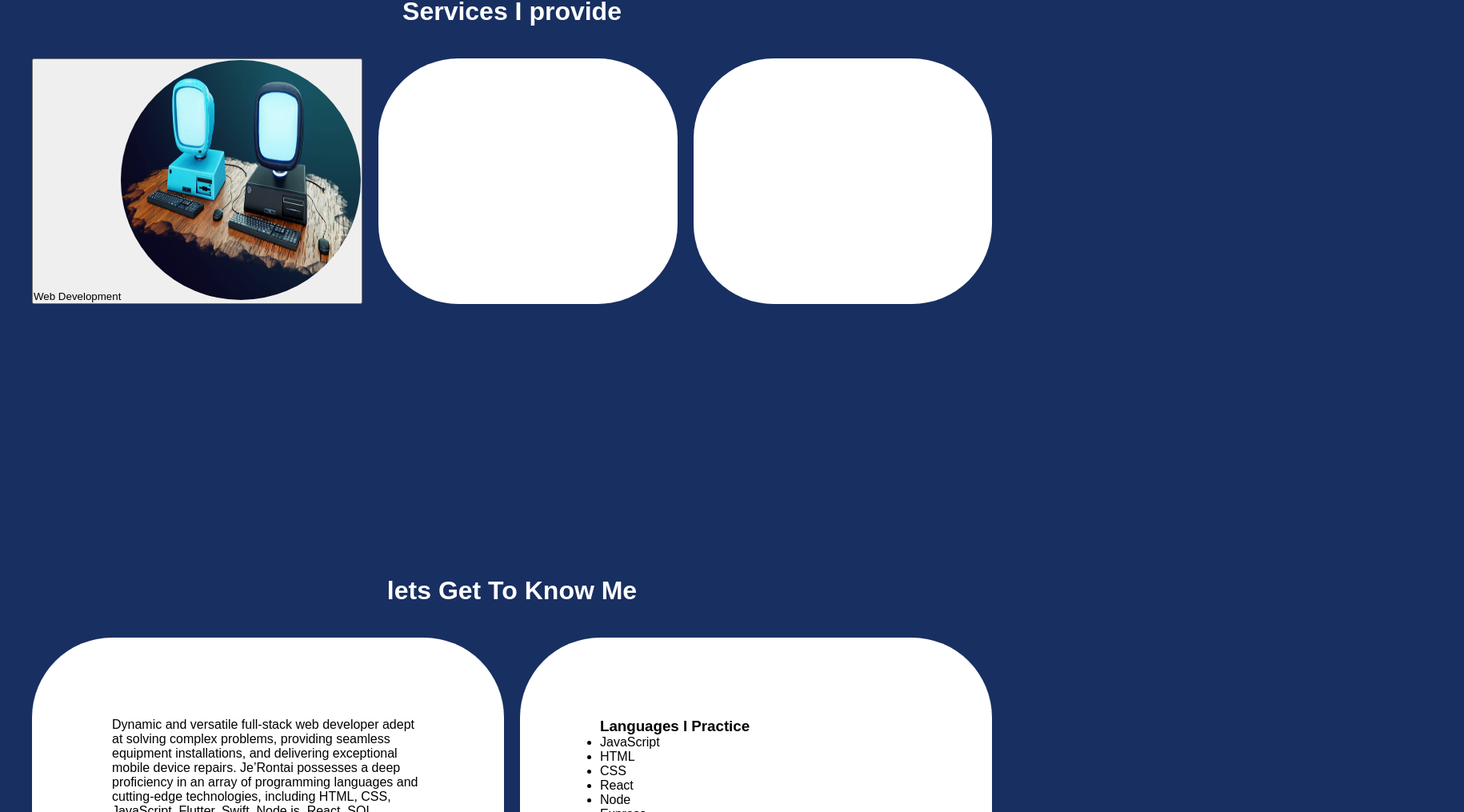
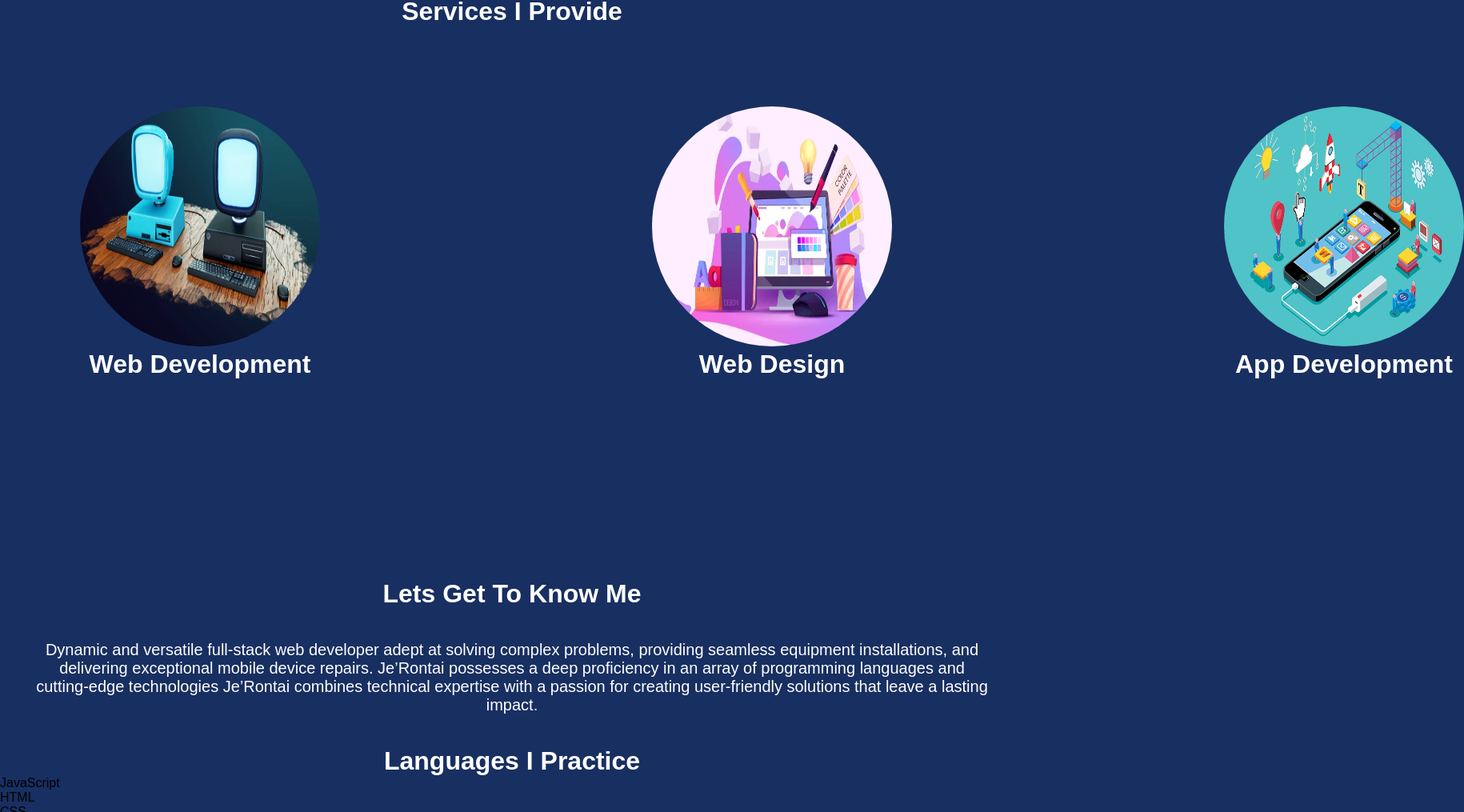
Before and after one commit to Jerontai-Mcfee/PORTFOLIO-2024, a React (Create React App) app: page / in a window 1280 px wide. Shown: the part 1516-2531 px from the top of the page at 80% size, 1830 px wide, since content can reach past the window. Built offline with nearby package versions, Linux system fonts and the light colour scheme.

Commit message:
working on about and skills next

```diff
--- a/src/pages/Home.jsx
+++ b/src/pages/Home.jsx
@@ -3,6 +3,8 @@ import "../styles/Home.css";
 import Navbar from '../Components/Navbar';
 import video1 from '../video/video1.mov';
 import webdev from '../helpers/webdev.jpg';
+import webdesign from '../helpers/webdesign.jpg';
+import appdev from '../helpers/appdev.png';
 // import 'bootstrap/dist/css/bootstrap.min.css';
 
 function Home() {
@@ -20,43 +22,44 @@ function Home() {
 
 <div className='services'>
 
-      <h1 className='service-text' >Services I provide</h1>
+      <h1 className='service-text' >Services I Provide</h1>
 <div className='service-container'>
 
 <figure className="image-buttons">
-     <button className="pbuttons" >Web Development
-     <img className="is-rounded"  src={webdev} style={{ width: "300px", height: "300px", borderRadius: "50%" }} />
-     </button>
+
+   <img className="web-dev"  src={webdev} style={{ width: "300px", height: "300px", borderRadius: "50%" }} />
+  <h1 className="webdevtext" >Web Development</h1>
+
      </figure>
-
-        <div className='web-design-container box '>
-        <p>Web Design</p>
-
-        </div>
-
-        <div className='app-development-container box'>
-        <p>App Development</p>
-       </div>
+        <figure>
+        <img className="web-des"  src={webdesign} style={{ width: "300px", height: "300px", borderRadius: "50%" }} />
+  <h1 className="webddestext" >Web Design</h1>
+        </figure>
+        <figure>
+        <img className="app-dev"  src={appdev} style={{ width: "300px", height: "300px", borderRadius: "50%" }} />
+  <h1 className="appdevtext" >App Development</h1>
+        </figure>
         </div>
 
    </div>
 <div>
-  <div className='about' id="about" >
-   <a><h1 className='know-container'>lets Get To Know Me</h1></a>
+  <div className='about'  >
+   <a><h1 className='know-container'>Lets Get To Know Me</h1></a>
 
     <div className="about-container">
-      <div className="description-container box">
+      <div className="description-container">
         <p>
          Dynamic and versatile full-stack web developer adept at solving complex problems,
          providing seamless equipment installations, and delivering exceptional mobile device repairs.
-         Je’Rontai possesses a deep proficiency in an array of programming languages and cutting-edge technologies,
-         including HTML, CSS, JavaScript, Flutter, Swift, Node.js, React, SQL, MongoDB, TypeScript, Angular, jQuery,
-         MERN Stack, and REST APIs. Known for crafting captivating digital experiences,
+         Je’Rontai possesses a deep proficiency in an array of programming languages and cutting-edge technologies
          Je’Rontai combines technical expertise with a passion for creating user-friendly solutions that leave a lasting impact.
         </p>
       </div>
-      <div className="languages-container box">
-        <h3>Languages I Practice</h3>
+      </div>
+
+
+      <div className="skills-section">
+        <h1 className="languages">Languages I Practice</h1>
         <ul>
           <li>JavaScript</li>
           <li>HTML</li>
@@ -69,7 +72,7 @@ function Home() {
         </ul>
       </div>
     </div>
-    </div>
+
 </div>
 
 
--- a/src/styles/Home.css
+++ b/src/styles/Home.css
@@ -7,7 +7,17 @@ background-color: #182f61;
 
 
 
-
+/* intro */
+h1.intro1 {
+  text-align: center;
+  padding-top: 250px;
+  color:white;
+}
+h1.intro2 {
+  text-align: center;
+  color:white;
+}
+/* intro */
 
 
 /* waving hand emoji */
@@ -59,18 +69,12 @@ background-color: #182f61;
 
 .service-container{
   display: flex;
-  margin: 40px;
-  gap: 20px;
+  margin: 100px;
+  gap: 415px;
+  /*  Color of text*/
   color:white;
+
 }
-
-
-
-
-
-
-
-
 /* services */
 
 
@@ -81,42 +85,22 @@ background-color: #182f61;
 
 .know-container{
   text-align: center;
-  padding-top:300px;
+  padding-top:150px;
   color:white;
 }
 .about-container {
   display: flex;
   margin: 40px;
-  gap: 20px;
-
-}
-.box {
-  flex: 1;
-  padding: 100px;
-  border-radius: 100px;
-  background :white
-}
-
-.description-container box {
-  flex: 1;
-  padding: 20px;
-
-}
+  text-align: center;
+  color:white;
+  font-size: 20px;
+ }
 
 .languages-container box{
   flex: 1;
   padding: 20px;
   }
 
-  h1.intro1 {
-    text-align: center;
-    padding-top: 250px;
-    color:white;
-  }
-  h1.intro2 {
-    text-align: center;
-    color:white;
-  }
 
 /* about  */
 
@@ -138,3 +122,23 @@ background-color: #182f61;
 }
 
 /* Video-bar  */
+
+
+/* service images and text*/
+.webdevtext{
+  text-align: center;
+}
+.webddestext{
+  text-align: center;
+}
+.appdevtext{
+  text-align: center;
+}
+/* service images and text */
+
+/* Languages */
+.languages{
+  text-align: center;
+  color:white;
+}
+/* Languages */
```
Also changed, not shown: src/helpers/appdev.png (added), src/helpers/webdesign.jpg (added), src/pages/Project.jsx (added).
